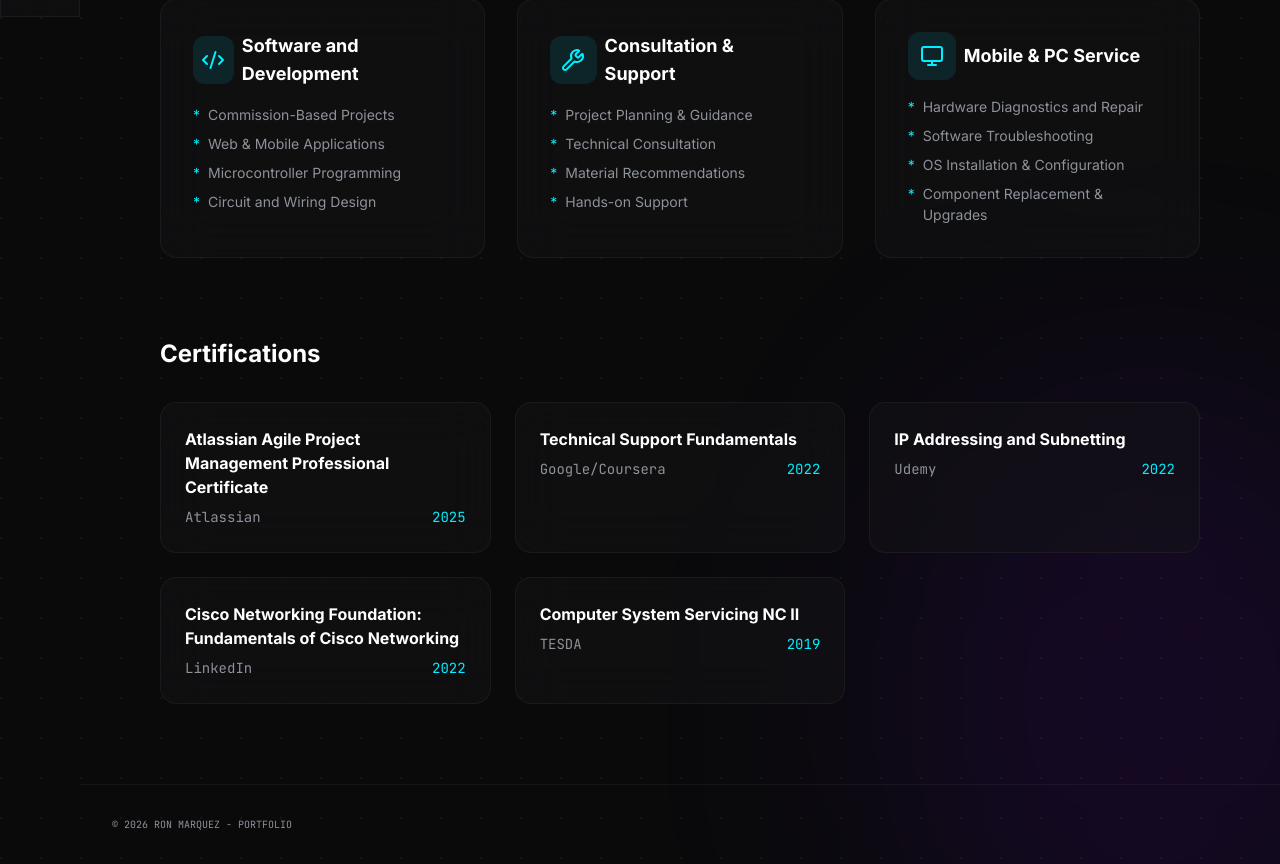
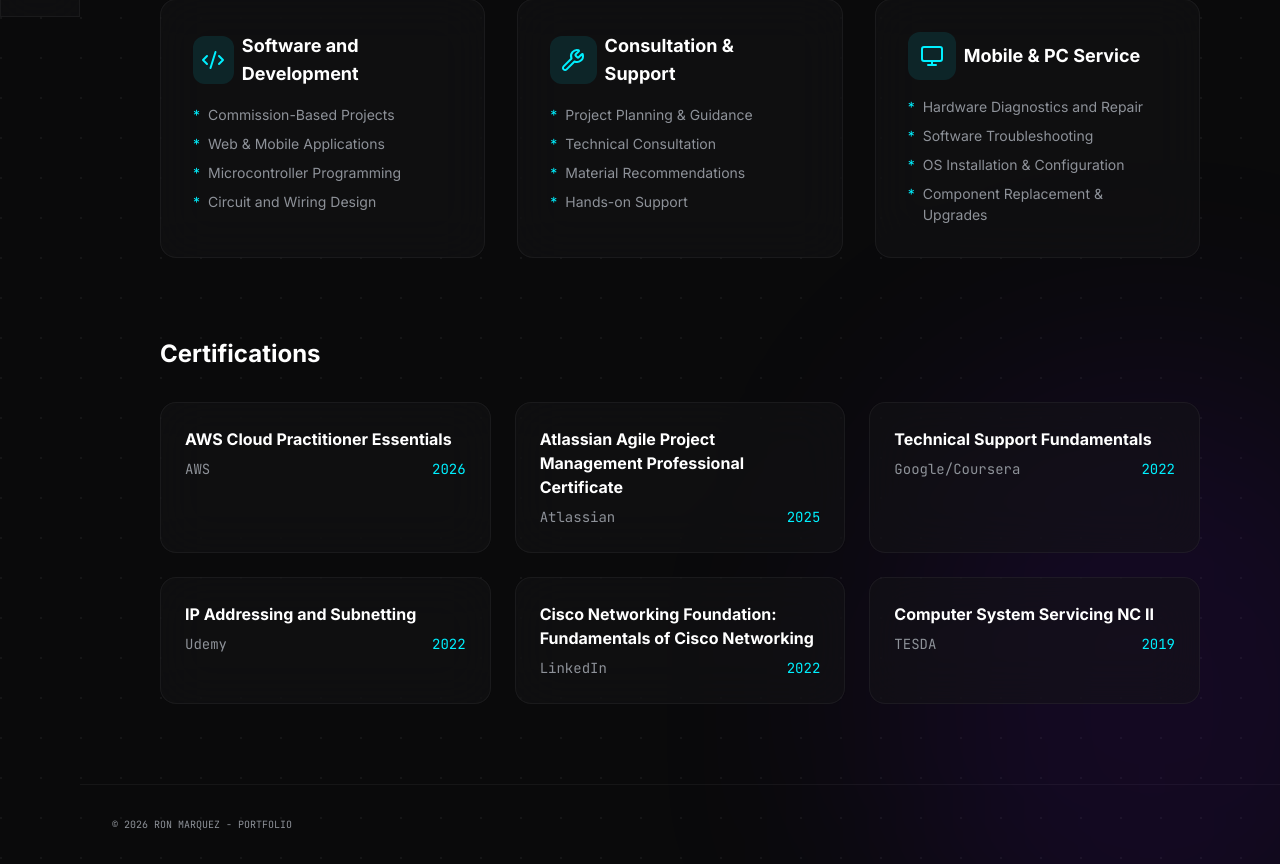
Before and after one commit to mrqz-rn/portfolio, a React (Vite) app: page / in a window 1280 px wide. Shown: the part 783-1647 px from the top of the page. Built offline with nearby package versions, Linux system fonts and the light colour scheme.

Commit message:
update certs

```diff
--- a/src/data.ts
+++ b/src/data.ts
@@ -55,19 +55,22 @@ export const education = [
     },
 ];
 export const certs = [
-    {id: 0, title: 'Atlassian Agile Project Management Professional Certificate',
+    {id: 0, title: 'AWS Cloud Practitioner Essentials',
+    issuer: 'AWS', issued: '2026', details: ['']
+    },
+    {id: 1, title: 'Atlassian Agile Project Management Professional Certificate',
     issuer: 'Atlassian', issued: '2025', details: ['']
     },
-    {id: 1, title: 'Technical Support Fundamentals',
+    {id: 2, title: 'Technical Support Fundamentals',
     issuer: 'Google/Coursera', issued: '2022', details: ['']
     },
-    {id: 2, title: 'IP Addressing and Subnetting',
+    {id: 3, title: 'IP Addressing and Subnetting',
     issuer: 'Udemy', issued: '2022', details: ['']
     },
-    {id: 3, title: 'Cisco Networking Foundation: Fundamentals of Cisco Networking',
+    {id: 4, title: 'Cisco Networking Foundation: Fundamentals of Cisco Networking',
     issuer: 'LinkedIn', issued: '2022', details: ['']
     },
-    {id: 4, title: 'Computer System Servicing NC II',
+    {id: 5, title: 'Computer System Servicing NC II',
     issuer: 'TESDA', issued: '2019', details: ['']
     },
 ];
```
